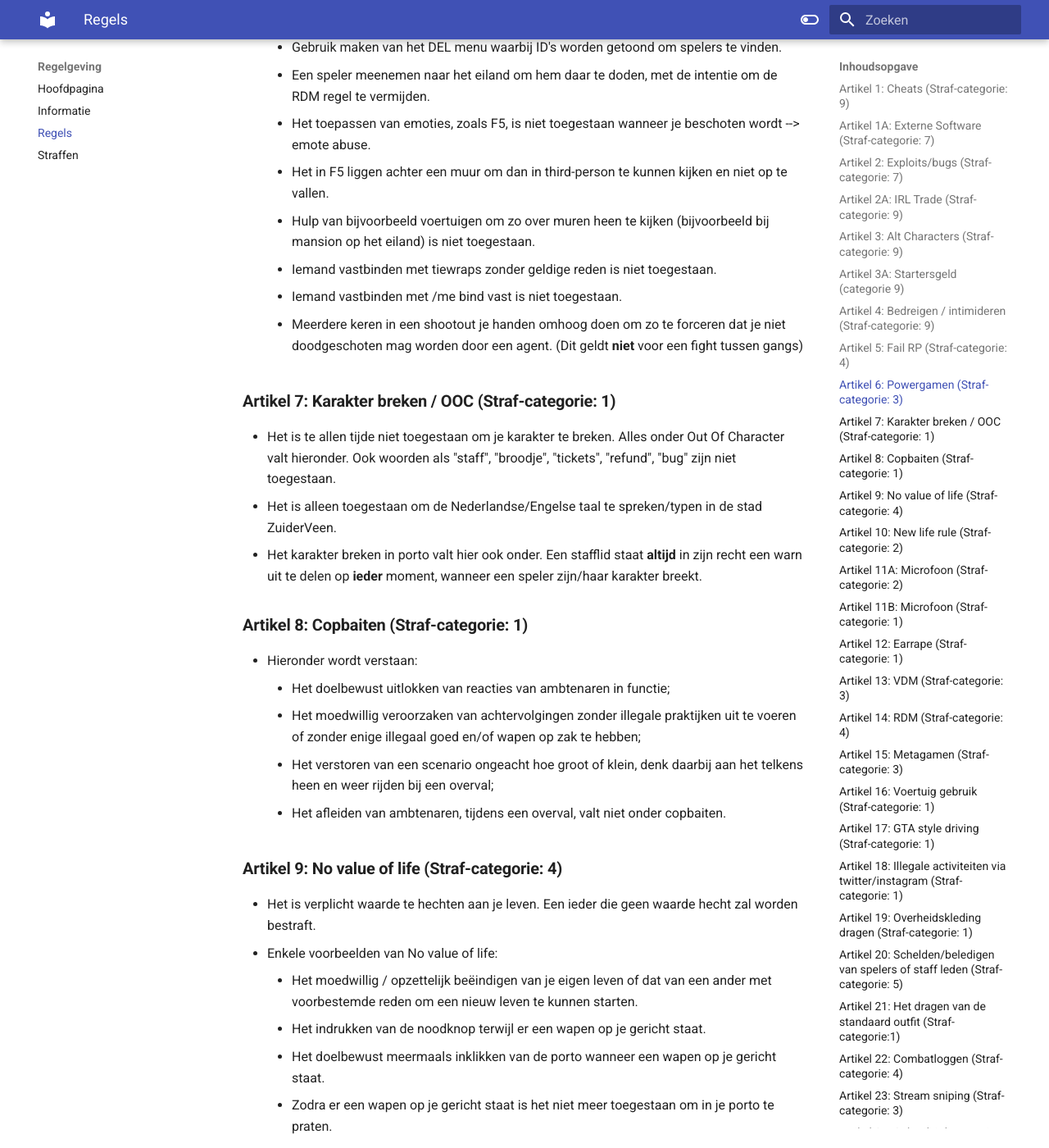
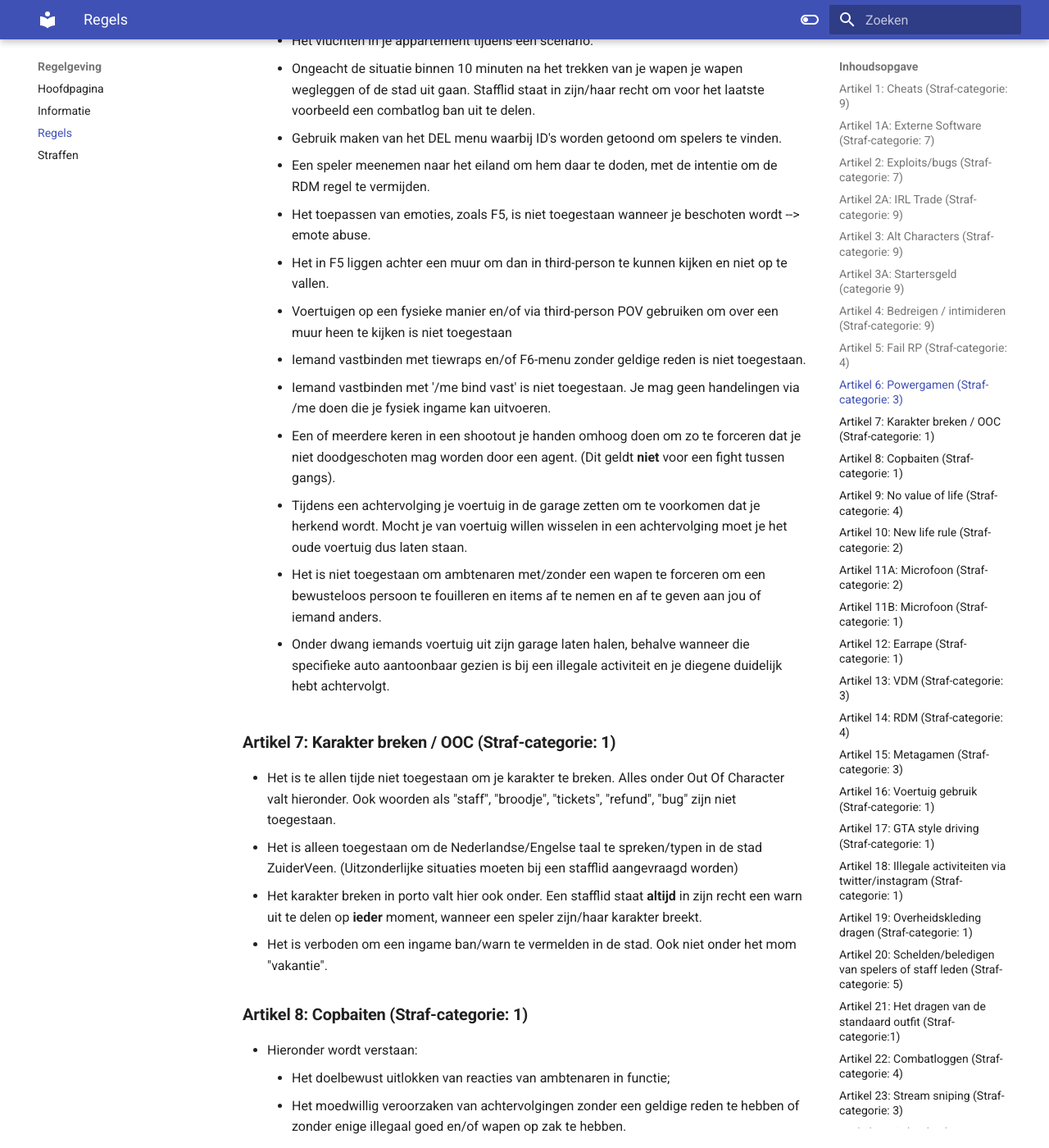
Before and after one commit to ZuiderVeenRP/apv, an MkDocs documentation site: the page built from docs/algemeen.md, in a window 1280 px wide and 1400 px high, scrolled down 3610 px. Shown: the whole window at 82% size. Built offline with MkDocs 1.6.1 and Material for MkDocs 9.7.7, drawn with Linux system fonts in a browser that asks for light colours; comment, search, counter and statistics services are not loaded; some of the changed text lies outside the part shown.

Commit message:
Aanpassingen 21-11-2024

```diff
--- a/docs/algemeen.md
+++ b/docs/algemeen.md
@@ -7,6 +7,7 @@
 
 ### **Artikel 1A: Externe Software (Straf-categorie: 7)**
    - Het gebruik maken van instellingen/programma's zoals een crosshair, aangepaste schermresolutie of reshade waardoor je combat gerichte voordelen krijgt is niet toegestaan.
+   - De enige toegestane schermresoluties zijn: AUTO, 16:9 of 16:10.
 
 ### **Artikel 2: Exploits/bugs (Straf-categorie: 7)**
    - Hieronder wordt verstaan het doelbewust gebruik maken van een bug/exploit die in jou of andermans voordeel werkt.
@@ -15,7 +16,6 @@
       * Het niet aangeven van gedupliceerde items na server restarts/crashes of bij directe constatering.
       * Het gebruik maken van een emote om aan de andere kant van een muur/deur te komen of uit te breken van bijvoorbeeld de gevangenis en/of te gebruiken om te ontsnappen.
       * Handelingen uitvoeren terwijl je dood bent.
-      * Reloggen om zo weer meer health er bij te krijgen.
       * De bug ‘one punch’ zal bestraft worden met een straf volgens de 5de categorie.
       * Wanneer er sprake is van gedupliceerde items/geld, volgt er een straf van zowel de 7de als de 8ste categorie.
 
@@ -46,7 +46,7 @@
       * Geen roleplay aangaan in situaties waarbij je (ernstig) gewond bent.
       * Onjuist gebruik maken van een F6 menu tijdens scenario’s.
       * Zonder goeie reden iemand zijn/haar band lek steken.
-      * Het schieten van banden van random spelers zonder enige aanleiding.
+      * Het schieten van banden van random spelers zonder enige aanleiding of reden. Je dient minstens 2x verbaal te waarschuwen & meerdere keren proberen te pitten voordat dit toegestaan is.
    - Het niet uitspelen van verwondingen na een zware crash valt ook onder FailRP. Voorbeelden zijn:
       * Over de kop gaan met een snelheid meer dan 40Km/U (ook al land je hem op de wielen).
       * Crashen tegen onverwoestbare objecten met meer dan 85Km/U (Denk aan gebouwen, of palen die dus NIET kapot gaan.)
@@ -62,12 +62,13 @@
      * Uitladen
      * Tanken
      * Repareren
-   - Het campen op elk drugs locatie in de stad en/of eiland zal bestraft worden met een straft uit de **4de categorie**.
-     Onder campen wordt verstaan, het langdurig zichtbaar/verborgen verblijven met als doel, aanleiding en/of ten uitvoer brengen tot illegale activiteiten.
+   - Het campen op elke drugs- en appartementslocatie in de stad en/of eiland zal bestraft worden met een straf uit de **4de categorie**.
+     Onder campen wordt verstaan, het langdurig (langer dan 2 minuten) zichtbaar/verborgen verblijven met als doel, aanleiding en/of ten uitvoer brengen tot illegale activiteiten.
      Enkele voorbeelden zijn:
       * Het wachten in bosjes of openbaar om vervolgens wanneer een bus geopend word, er op af lopen om goederen er uit te halen.
       * Het wachten in bosjes of openbaar om een voertuig mee te kunnen nemen welke niet van jou zelf is en/of daarna de goederen er uit te halen.
       * Het wachten in bosjes of openbaar vervolgens mensen te gaan rippen van hun wapens, geld en/of goederen.
+      * Het campen rondom de drugsverkoop -en witwaskloplocaties om vervolgens mensen te rippen. Je mag wel in de wijken rondrijden maar niet campen rondom een cirkel.
    - Praten terwijl je dood bent is niet toegestaan. Wanneer je op een manier gedood wordt dat tegen de server regels is, maak je een report aan.
    - een scenario waar je eigen belang en niet dat van een ander in acht genomen wordt. Of waarbij de roleplay van anderen ingevuld wordt
      voor eigen belangen en tot onrealistische dwang de scenario veranderd zal gezien worden als Fail RP.
@@ -82,22 +83,26 @@
       * Een speler meenemen naar het eiland om hem daar te doden, met de intentie om de RDM regel te vermijden.
       * Het toepassen van emoties, zoals F5, is niet toegestaan wanneer je beschoten wordt --> emote abuse.
       * Het in F5 liggen achter een muur om dan in third-person te kunnen kijken en niet op te vallen.
-      * Hulp van bijvoorbeeld voertuigen om zo over muren heen te kijken (bijvoorbeeld bij mansion op het eiland) is niet toegestaan.
-      * Iemand vastbinden met tiewraps zonder geldige reden is niet toegestaan.
-      * Iemand vastbinden met /me bind vast is niet toegestaan.
-      * Meerdere keren in een shootout je handen omhoog doen om zo te forceren dat je niet doodgeschoten mag worden door een agent. (Dit geldt **niet** voor een fight tussen gangs)
+      * Voertuigen op een fysieke manier en/of via third-person POV gebruiken om over een muur heen te kijken is niet toegestaan
+      * Iemand vastbinden met tiewraps en/of F6-menu zonder geldige reden is niet toegestaan.
+      * Iemand vastbinden met '/me bind vast' is niet toegestaan. Je mag geen handelingen via /me doen die je fysiek ingame kan uitvoeren.
+      * Een of meerdere keren in een shootout je handen omhoog doen om zo te forceren dat je niet doodgeschoten mag worden door een agent. (Dit geldt **niet** voor een fight tussen gangs).
+      * Tijdens een achtervolging je voertuig in de garage zetten om te voorkomen dat je herkend wordt. Mocht je van voertuig willen wisselen in een achtervolging moet je het oude voertuig dus laten staan.
+      * Het is niet toegestaan om ambtenaren met/zonder een wapen te forceren om een bewusteloos persoon te fouilleren en items af te nemen en af te geven aan jou of iemand anders.
+      * Onder dwang iemands voertuig uit zijn garage laten halen, behalve wanneer die specifieke auto aantoonbaar gezien is bij een illegale activiteit en je diegene duidelijk hebt achtervolgt.
 
 
 ### **Artikel 7: Karakter breken / OOC (Straf-categorie: 1)**
    - Het is te allen tijde niet toegestaan om je karakter te breken. Alles onder Out Of Character valt hieronder. Ook woorden als "staff", "broodje", "tickets", "refund", "bug" zijn niet toegestaan.
-   - Het is alleen toegestaan om de Nederlandse/Engelse taal te spreken/typen in de stad ZuiderVeen.
+   - Het is alleen toegestaan om de Nederlandse/Engelse taal te spreken/typen in de stad ZuiderVeen. (Uitzonderlijke situaties moeten bij een stafflid aangevraagd worden)
    - Het karakter breken in porto valt hier ook onder. Een stafflid staat **altijd** in zijn recht een warn uit te delen op **ieder** moment, wanneer een speler zijn/haar karakter breekt.
+   - Het is verboden om een ingame ban/warn te vermelden in de stad. Ook niet onder het mom "vakantie".
 
 ### **Artikel 8: Copbaiten (Straf-categorie: 1)**
    -  Hieronder wordt verstaan:
       * Het doelbewust uitlokken van reacties van ambtenaren in functie;
-      * Het moedwillig veroorzaken van achtervolgingen zonder illegale praktijken uit te voeren of zonder enige illegaal goed en/of wapen op zak te hebben;
-      * Het verstoren van een scenario ongeacht hoe groot of klein, denk daarbij aan het telkens heen en weer rijden bij een overval;
+      * Het moedwillig veroorzaken van achtervolgingen zonder een geldige reden te hebben of zonder enige illegaal goed en/of wapen op zak te hebben.
+      * Het verstoren van een scenario ongeacht hoe groot of klein, denk daarbij aan het telkens heen en weer rijden bij een overval of gaan mengen in een achtervolging dat al enkele minuten bezig is.
       * Het afleiden van ambtenaren, tijdens een overval, valt niet onder copbaiten.
 
 ### **Artikel 9: No value of life (Straf-categorie: 4)**
@@ -107,6 +112,7 @@
       * Het indrukken van de noodknop terwijl er een wapen op je gericht staat.
       * Het doelbewust meermaals inklikken van de porto wanneer een wapen op je gericht staat.
       * Zodra er een wapen op je gericht staat is het niet meer toegestaan om in je porto te praten.
+      * Met je voertuig een persoon dekking door tussen de vuurlinie te gaan staan, zodat hij/zij niet geraakt kan worden. (ongeacht de voice range)
    - De range van gunpoint moet minimaal op 2e voice range zijn, alles daarbuiten wordt gezien als niet verstaanbaar en is je eigen verantwoordelijkheid wanneer het anders verloopt.
    - NVOL moment gaat in op het moment dat je het wapen duidelijk richt op de persoon, niet als je het wapen enkel pakt. Het roepen dat er een wapen gericht staat is dus niet leidend, je dient daadwerkelijk het wapen te richten.
    - Zodra iemand een steek- of slagwapen binnen armlengte afstand van je trekt dan werk je mee, doe je dit niet ben je niet zuinig met je leven aangezien je dan bewust het risico neemt neergestoken of neergeslagen te worden.
@@ -164,6 +170,7 @@
    - Wanneer je in Zuiderveen bent is het verboden om te screen sharen.
    - Het praten in call tijdens een scenario zal als metagamen worden gezien. Wanneer je met meerdere mensen op ZuiderVeen speelt is het verplicht om jezelf te muten tijdens scenario's.
    - Het versturen van ingame informatie in de ZuiderVeen onderwereld discord wordt gezien als meta.
+   - Als je Zuiderveen streamt moet deze altijd openbaar zijn. Privéstreamen is verboden.
 
 
 ### **Artikel 16: Voertuig gebruik (Straf-categorie: 1)**
@@ -204,18 +211,18 @@
    - Onder illegale activiteiten valt het vragen van aanwezigheid van gangs in twitter/instagram, of het aanwezig zijn als gang.
    - Het is niet toegestaan om vervormingen/synoniemen te gebruiken in/op Twitter/instagram om illegale activiteiten te triggeren. Hierbij kun je bijvoorbeeld denken aan woorden zoals sokken wassen, honkbalspullen, poedersuiker, zakjes snoep en de emote van een palmboom om spelers te laten weten
      dat je op het eiland bent.
-   - Onder illegale activiteiten valt ook het aangeven in twitter/instagram dat je hostages hebt of dat wapens niet mogen worden afgepakt.
+   - Het is wel toegestaan om in twitter/instagram aan te geven dat je hostages hebt of dat wapens niet mogen worden afgepakt. 1 of 2x is voldoende. Spammen zal leiden tot een straf van de 1ste categorie.
    - Het is verboden om ingame een reactie te geven op bans/warns die in twitter/instagram te zien zijn.
 
 ### **Artikel 19: Overheidskleding dragen (Straf-categorie: 1)**
    - Jezelf voordoen als overheidspersoneel is niet toegestaan.
    - Het dragen van kogelwerende vesten met een politie logo of welke valt onder overheidsdragende vesten is niet toegestaan.
-   - Het dragen van ANWB en/of Ambulance kleding en/of accessoires, zoals tassen is niet toegestaan.
+   - Het dragen van Pechhulp en/of Ambulance kleding en/of accessoires, zoals tassen is niet toegestaan.
 
 ### **Artikel 20: Schelden/beledigen van spelers of staff leden (Straf-categorie: 5)**
    - Het uitschelden van spelers is niet toegestaan. Hieronder valt het schelden met bekende, hedendaagse ziektes.
    - Seksuele uitingen of beledigingen van vrouwen wordt bestraft met een straf uit de 5de categorie.
-   - Het uitschelden van burgers met racistische opmerkingen wordt bestraft met een straf uit de **6de categorie**.
+   - Het uitschelden van burgers met racistische of discriminerende opmerkingen wordt bestraft met een straf uit de **6de categorie**.
 
 ### **Artikel 21: Het dragen van de standaard outfit (Straf-categorie:1)**
 - Het dragen van de standaard outfit (zwart-wit geblokt) is niet toegestaan. Je dient een volledige outfit te maken, waarbij je armen en benen zichtbaar zijn en de kleding goed aansluit.
@@ -265,9 +272,9 @@
 - Wanneer er meer dan 5 personen mee doen aan een scenario, zal dit gezien worden als een criminele groepering en zal deze groep zich moeten houden aan de onderwereld regels.
 - Bij 10 leden dient een groepering in een zv disc te zitten, deze dient aangevraagd te worden via een ticket!
 - Onder criminele scenario's wordt verstaan:
-   * Het hunten met andere gangs/groeperingen op personen van andere gangs en/of groeperingen en/of overheidspersonen/instanties;
-   * Het deelnemen aan een onderwereld event;
-   * Mengen met criminele zaken om op deze wijzen andere gang waarmee samen wordt gewerkt te ondersteunen.
+  * Het hunten met andere gangs/groeperingen op personen van andere gangs en/of groeperingen en/of overheidspersonen/instanties;
+  * Het deelnemen aan een onderwereld event, een overval, een massagijzeling, een achtervolging die al enkele minuten bezig is etc..;
+  * Mengen met criminele zaken om op deze wijzen andere gang waarmee samen wordt gewerkt te ondersteunen.
 - Enige deelnemer die deze regels overtreden zal worden bestraft met de daarvoor bestemde categorie, bij elke herhaling van deze overtredingen zal de straf met een categorie verhoogd worden.
 - Alle groeperingen mogen alleen samenwerken in politie-scenario's en eigen klant-scenario's die niet-rivaliserende groeperingen erbij betrekken.
 - Samenwerken op eiland is niet toegestaan, tenzij hier specifiek toestemming voor is gegeven door de onderwereld coordinatoren (denk aan events).
@@ -287,6 +294,9 @@
 - De onderhandelaar mag niet worden beschoten of worden gegijzeld tijdens een onderhandeling.
 - Vrienden als hostage nemen is niet toegestaan.
 - Een OV / massagijzeling mag niet gecounterd worden tot 1 uur na de OV/massagijzeling. Hieronder valt ook het rippen van de wapens. Van diegene die de OV/masssagijzeling gedaan hebben.
+- Indien de overval gestart is en-/of de Politie aanwezig is bij de overval mag er niet door een derde partij gemengd worden. Dit geldt ook voor de achtervolging opvolgend van de overval. Outsiders mogen wel gepakt worden.
+- Indien er een gijzeling plaatsvindt en de Politie is op locatie aanwezig met het scenario mag er niet gemend worden door een derde partij. Als jij bijvoorbeeld een foto of locatie deelt over de verzamelplaats van hostages mag er wel gemengd worden, totdat bovenstaande zin in gang is gezet. Dit geldt ook voor de opvolgende achtervolging van de gijzeling.
+- Zodra bovenstaande 2 punten (lid 7/8) niet van toepassing zijn en de groep dat achtervolgt wordt door de Politie heeft binnen een tijdsbestek van 10 minuten wel op de derde partij geschoten, mag de derde partij hierbij mengen. De derde partij moet binnen deze 10 minuten zijn aangesloten bij de achtervolging.
 
   | Type        | Min. aantal agenten | Max. hostages | Max outside shooters |
   | :---------- | :-----------------: | :-----------: | :------------------: |
@@ -326,6 +336,7 @@
 - Kills van de politie tellen ook mee in de gang war aangezien je dood gaat in hetzelfde scenario.
 - Wanneer je dood bent gegaan tijdens een war met meerdere gangs mag je niet meer meedoen tot de war over is (ook niet met nieuwe redenen). Indien dit wel geconstateerd wordt, wordt dit bestraft met een straf uit de 2de categorie. Kortom, dood = dood (verkeersongevallen en dodelijke ongelukken vallen hier ook onder).
 - Indien je onbewust voor een 2de keer wordt doodgeschoten in een gangwar omdat je op een bepaalde plek bent, is dit op eigen risico. Indien men er vanaf weet en je bewust nog een keer shoot, zal dit vallen onder artikel 14.
+- Voor specificaties en extra informatie staan alle regels omtrent gangwars in de Zuiderveen Onderwereld Discord bij het kanaal [Gang-regels](https://discordapp.com/channels/777512381688709200/777515986567692308)
 
 ### **Artikel 32.2: Ontvoeren (Straf-categorie: 1)**
 - Het ontvoeren van burgers is toegestaan vanaf minimaal 2 politie in dienst.
@@ -368,6 +378,7 @@
 - Het is niet toegestaan om een persoon uit de auto te halen met je gang-menu. Dit mag alleen als de persoon geboeid is door de gang.
 - Het is voor een officiële gang niet toegestaan om een 2e gang te creëren om hieruit een groei te kunnen maken voor de eigen gang.
 - Het is niet toegestaan om items in te nemen door middel van /me. Dit dient te gebeuren met het F6 menu.
+- Een officiële groepering is verplicht minstens 1x per week een uitgebreid RP scenario uit te voeren. Indien dit niet mogelijk is omwille van uitzonderlijke gevallen, kan er een extra week de tijd gegeven worden. Dit moet altijd met een Onderwereld Coördinator besproken worden.
 
 ### **Artikel 36A: Wraakacties tegen whitelisted jobs (Straf-categorie: 5)**
 - Het is ten alle tijden verboden om wraakacties uit te voeren tegen whitelisted jobs.
@@ -388,13 +399,13 @@
 
 ### **Artikel 38.1: Ambulance (Straf-categorie: 2)**
 - Het is niet toegestaan om iemand te reviven als de desbetreffende persoon:
-   * niet meer aanspreekbaar is;
-   * minder dan 20% bloed heeft;
-   * een hartslag onder de 20 bpm heeft;
-   * is neergeschoten, gestoken, geknuppeld of geslagen met een boksbeugel. Bij deze regel maakt het niet uit of ze voldoende bloed/hartslag hebben;
-   * aangeeft dat diegene dood is door RDM, VDM, FailRP, bugs etc. Hierbij moet de persoon in kwestie een ticket maken.
-   * langer dan 5 minuten onderwater heeft gelegen.
-   * vanaf een hoogte van 5 verdiepingen of hoger is gevallen.
+  * niet meer aanspreekbaar is;
+  * minder dan 20% bloed heeft;
+  * een hartslag onder de 20 bpm heeft;
+  * is neergeschoten, gestoken, geknuppeld of geslagen met een boksbeugel. Bij deze regel maakt het niet uit of ze voldoende bloed/hartslag hebben;
+  * aangeeft dat diegene dood is door RDM, VDM, FailRP, bugs etc. Hierbij moet de persoon in kwestie een ticket maken.
+  * langer dan 5 minuten onderwater heeft gelegen.
+  * vanaf een hoogte van 5 verdiepingen of hoger is gevallen.
 - Het samenwerken met de onderwereld is niet toegestaan, dit valt onder corruptie.
 - Het betaald krijgen om iemand te reviven is niet toegestaan, dit valt onder corruptie.
 
@@ -460,26 +471,29 @@
 **Artikel 46.3: Voordoen als staff (straf-categorie: 6)**
  - Het voordoen en of uitspraken gebruiken om als staflid over te komen is niet toegestaan.
 
+**Artikel 46.4 : Voordoen als speler (straf-categorie: 2)**
+ - Het is verboden de naam van een andere speler in je eigen steamnaam te gebruiken. Je bent vrij om te kiezen welke steamnaam je gebruikt, alleen mag geen andere spelers benoemen in je eigen steamnaam.
+
 # Eilandregels
 
 ### **Artikel 47: Rippen eiland (Straf-categorie: 2)**
-- Op het eiland mag je 75 zakjes per persoon rippen. De regel op het vaste land blijft staan op het rippen van 20 zakjes.
-- Na het rippen mag je niet binnen 60 minuten (1uur) de zelfde persoon nogmaals rippen
-- Op het eiland mag je 30k aan zwart geld rippen. Geen witgeld, ook niet laten pinnen en dan rippen.
-- Ieder wapen mag ieder wapen rippen. Je mag diegene daarna ook doodschieten. Bij alle andere rips mag je iemand NIET daarna doodschieten.
-- Kom je wapens tegen met het fouilleren mag je deze afpakken (eigen risico van het meenemen op het eiland).
+   - Op het eiland mag je 75 zakjes per persoon rippen. De regel op het vaste land blijft staan op het rippen van 20 zakjes.
+   - Na het rippen mag je niet binnen 60 minuten (1uur) de zelfde persoon nogmaals rippen
+   - Op het eiland mag je 30k aan zwart geld rippen. Geen witgeld, ook niet laten pinnen en dan rippen.
+   - Ieder wapen mag ieder wapen rippen. Je mag diegene daarna ook doodschieten na het vermelden van de reden. Bij alle andere rips mag je iemand NIET daarna doodschieten.
+   - Kom je wapens tegen met het fouilleren mag je deze afpakken (eigen risico van het meenemen op het eiland).
 
 ### **Artikel 47.1: RDM eiland (Straf-categorie: 1, afhankelijk aantal bans)**
-- RDM regel iedereen die op het eiland komt en die geen zaken bij jou doet wegsturen. Indien de persoon in kwestie niet vertrekt sta je in je recht om de persoon te doden.
-- Mensen met wapens in de hand mag je direct doodschieten.
+   - Je mag iedereen die op het eiland komt en die geen zaken bij jou doet wegsturen. Indien de persoon in kwestie niet vertrekt sta je in je recht om de persoon te doden. Indien de persoon binnen het halfuur terug is, mag je hem/haar vermoorden.
+   - Mensen met wapens in de hand mag je direct doodschieten.
 
 ### **Artikel 48: Politie rond/op eiland (Straf-categorie: 2)**
-- Het is verboden om vanaf het eiland op de patrouillerende schepen of heli’s van de politie te schieten.
-- Het is toegestaan om op binnenkomende schepen en boten te schieten die gang/burger gerelateerd zijn.
-- De DSI / KCT mag speciale operaties uitvoeren op het eiland.
-- De politie mag niet op het eiland komen.
-- Indien je agenten meeneemt naar het eiland, geldt bovenstaande regel niet. Dan staat de politie in hun recht om actie te ondernemen.
-- Bovenstaande geldt ook als je naar het eiland vlucht in een achtervolging met de politie.
+   - Het is verboden om vanaf het eiland op de patrouillerende schepen of heli’s van de politie te schieten.
+   - Het is toegestaan om op binnenkomende schepen en boten te schieten die gang/burger gerelateerd zijn.
+   - De DSI / KCT mag speciale operaties uitvoeren op het eiland.
+   - De politie mag niet op het eiland komen.
+   - Indien je agenten meeneemt naar het eiland, geldt bovenstaande regel niet. Dan staat de politie in hun recht om actie te ondernemen.
+   - Bovenstaande geldt ook als je naar het eiland vlucht in een achtervolging met de politie.
 
 ### **Artikel 49: (Straf-categorie: 2 voor alle betrokkene)**
 - Op het eiland mogen gangs onderling niet samenwerken.
```
Also changed, not shown: other parts of docs/algemeen.md (+5 -6 lines).
